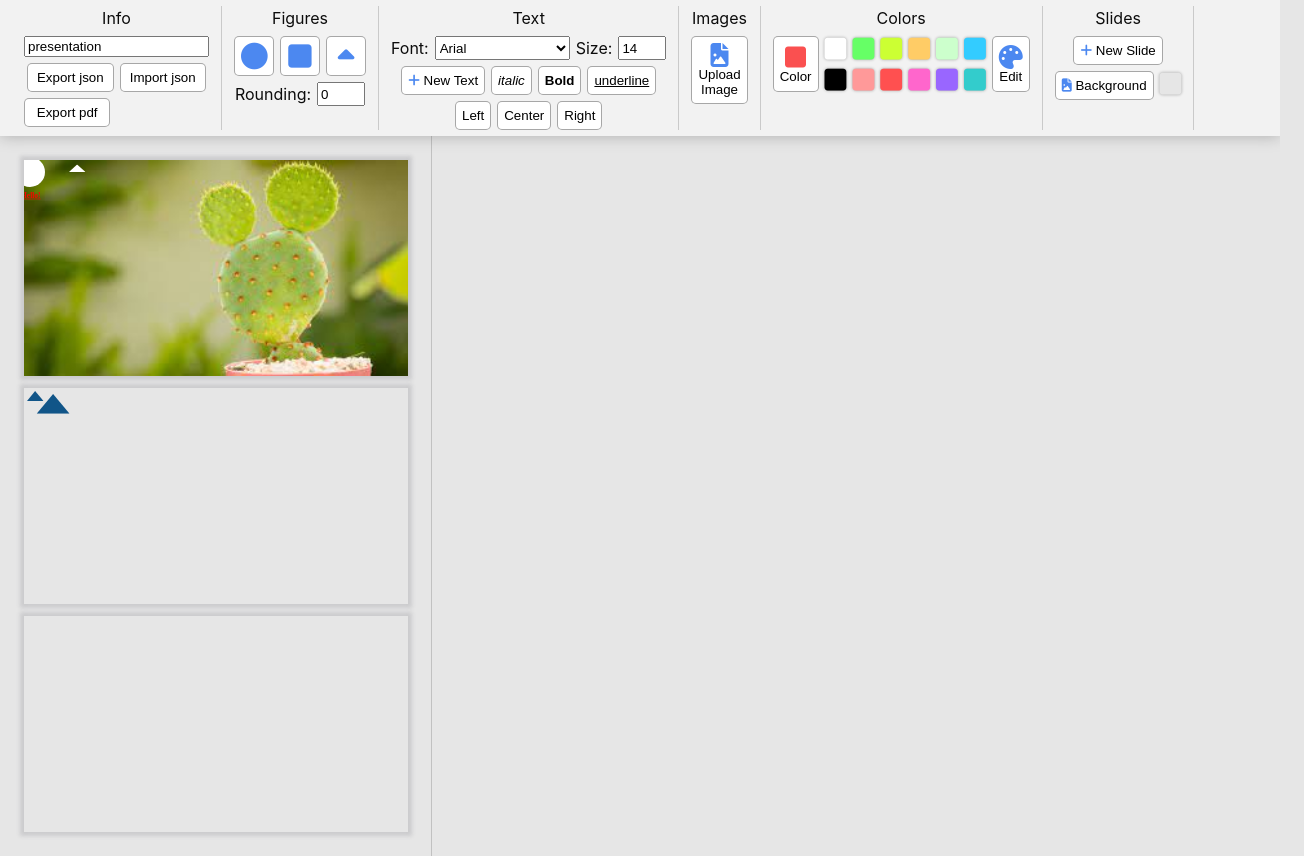
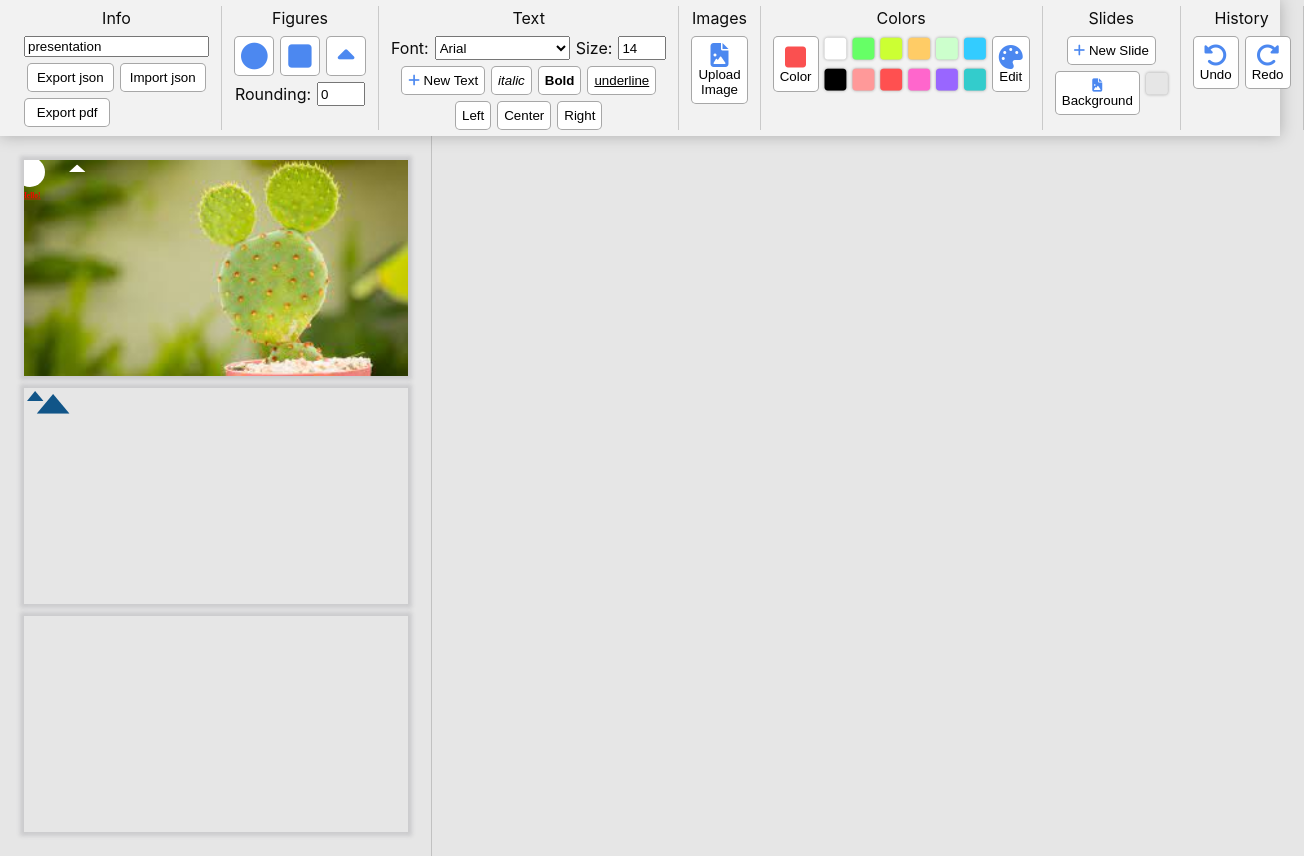
Before and after one commit to Seelpy/slides-maker, a React (Vite) app: page / in a window 1280 px wide. Shown: the whole page, 1304 px wide, since content can reach past the window. Built offline with nearby package versions, Linux system fonts and the light colour scheme.

Commit message:
История в секцию

```diff
--- a/src/components/UI/MenuBar.tsx
+++ b/src/components/UI/MenuBar.tsx
@@ -6,6 +6,7 @@ import {
   SectionInfo,
   SectionText,
   SectionSlides,
+  SectionHistory,
 } from './MenuSections'
 
 const MenuBar = () => {
@@ -17,6 +18,7 @@ const MenuBar = () => {
       <SectionImages  />
       <SectionColors />
       <SectionSlides />
+      <SectionHistory />
     </div>
   )
 }
--- /dev/null
+++ b/src/components/UI/MenuSections/SectionHistory.tsx
@@ -0,0 +1,48 @@
+import MenuSection from '../MenuSection.tsx'
+import Button from '../Button.tsx'
+import { HistoryOperation } from '../../../models/types.ts'
+import { useAppSelector } from '../../../hooks/redux.ts'
+import { useHistoryActions, useInterfaceActions, usePresentationActions } from '../../../hooks/redux.ts'
+
+const SectionHistory = () => {
+  const currentHistoryIndex = useAppSelector((state) => state.historyReducer.currentIndex)
+  const history = useAppSelector((state) => state.historyReducer.history)
+
+  const { updatePresentation } = usePresentationActions()
+  const { moveCurrentIndex, setLastOperationType } = useHistoryActions();
+  const { setActiveSlideId } = useInterfaceActions()
+
+  const moveHistory = (by: number) => {
+    if (by === -1 && currentHistoryIndex > 2
+      || by === 1 && currentHistoryIndex + 1 < history.length)
+    {
+      moveCurrentIndex(by)
+      updatePresentation(history[currentHistoryIndex + by].presentation)
+      setActiveSlideId(history[currentHistoryIndex + by].activeSlideId)
+      setLastOperationType(by === 1 ? HistoryOperation.forward : HistoryOperation.backward)
+    }
+  }
+
+  return (
+    <MenuSection name="History">
+      <div>
+        <Button onClick={() => moveHistory(-1)}>
+          <i className="fa-solid fa-rotate-left" style={{ color: `#4c88f0`, fontSize: `1.5rem` }} />
+          <br/>
+          Undo
+        </Button>
+
+        <Button onClick={() => moveHistory(1)}>
+          <i className="fa-solid fa-rotate-right" style={{ color: `#4c88f0`, fontSize: `1.5rem` }} />
+          <br/>
+          Redo
+        </Button>
+      </div>
+      <div>
+
+      </div>
+    </MenuSection>
+  )
+}
+
+export default SectionHistory
--- a/src/components/UI/MenuSections/index.ts
+++ b/src/components/UI/MenuSections/index.ts
@@ -4,5 +4,6 @@ import SectionImages from "./SectionImages";
 import SectionInfo from "./SectionInfo";
 import SectionText from "./SectionText";
 import SectionSlides from "./SectionSlides";
+import SectionHistory from "./SectionHistory";
 
-export {SectionColors, SectionFigures, SectionImages, SectionInfo, SectionText, SectionSlides}
+export {SectionColors, SectionFigures, SectionImages, SectionInfo, SectionText, SectionSlides, SectionHistory}
--- a/src/utils/KeyHandler.ts
+++ b/src/utils/KeyHandler.ts
@@ -60,7 +60,7 @@ function keyHandler() {
   }
 
   const moveHistory = (by: number) => {
-    if (by === -1 && currentHistoryIndex > 3
+    if (by === -1 && currentHistoryIndex > 2
       || by === 1 && currentHistoryIndex + 1 < history.length)
     {
       moveCurrentIndex(by)
```
